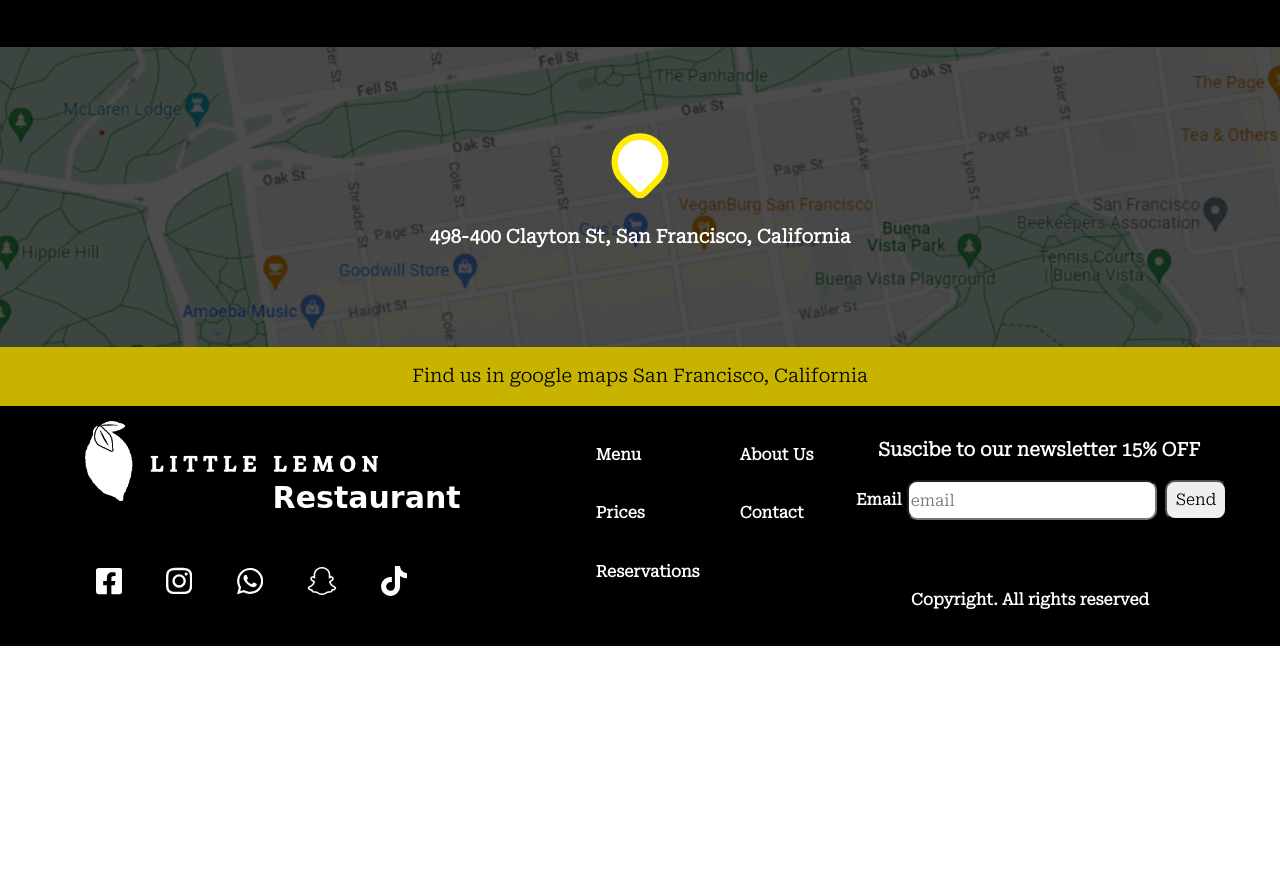
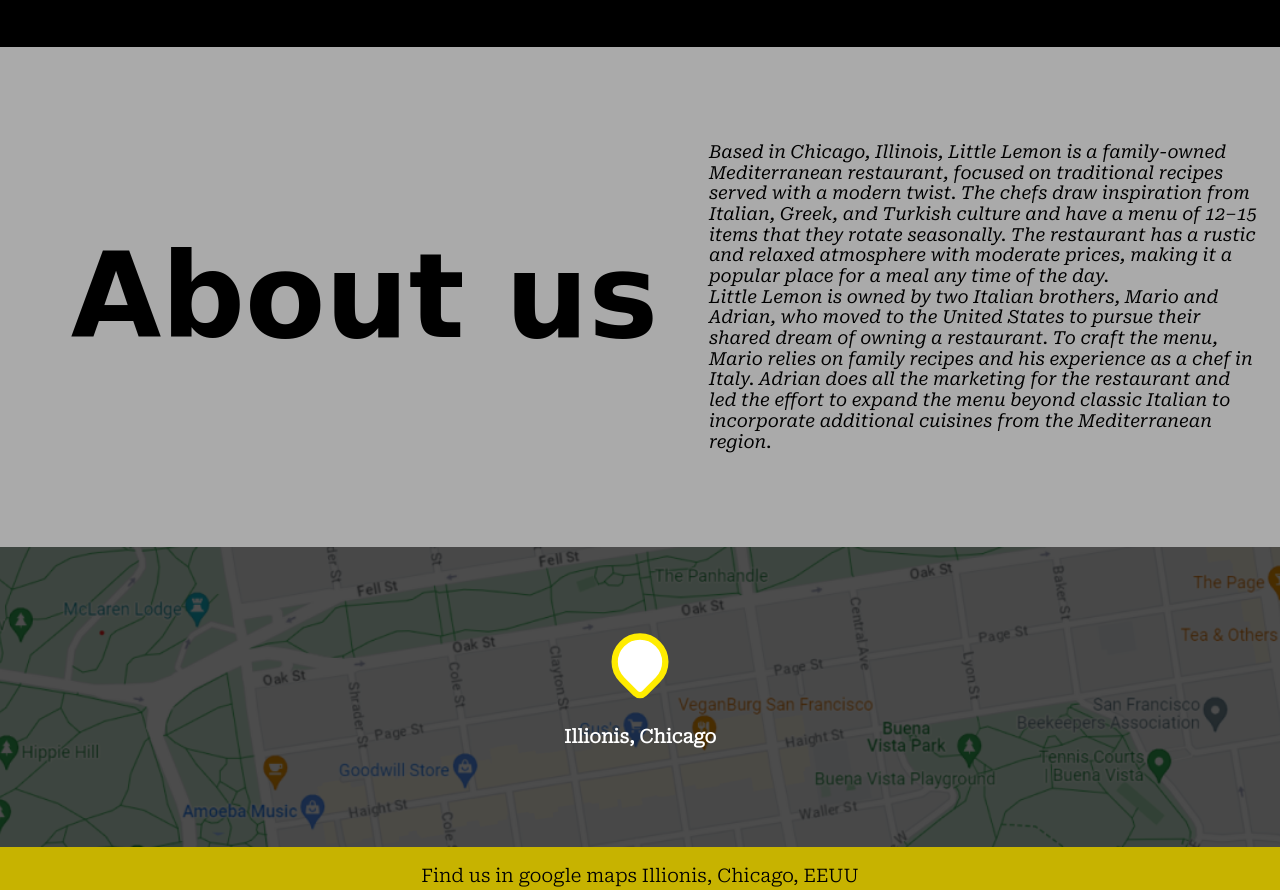
Before and after one commit to FabianMardones/Project-little-lemon-restaurant, a plain HTML site: page Little-lemon/root/index.html in a window 1280 px wide. Shown: the part 1373-2263 px from the top of the page. Before the commit the page ends 2019 px from the top, so only its background shows below. Drawn offline with Linux system fonts and the light colour scheme; a web font is replaced by a local one.

Commit message:
NEW UPDATE

```diff
--- a/Little-lemon/root/css/style.css
+++ b/Little-lemon/root/css/style.css
@@ -445,7 +445,45 @@ menu .card h2{
 }
 
 
+.about-us{
+    display: flex;
+    flex-direction: column;
+    align-items: center;
+    padding: 2rem;
+    height: 65rem;
+}
 
+.title-about-us{
+    font-family: 'Fasthand', cursive;
+    font-size: 5rem;
+    margin-top: 0rem;
+}
+
+.text-about-us{
+    text-align: center;
+
+}
+
+@media (min-width: 780px){
+    .about-us{
+        display: flex;
+        flex-direction: row;
+        justify-content: center;
+        background-color: var(--greyhero);
+        height: 50rem;
+    }
+    .title-about-us{
+        text-align: center;
+        font-size: 10rem;
+        width: 100rem;
+    }
+    .text-about-us{
+        text-align: start;
+        font-size: 1.8rem;
+        width: 80rem;
+        font-style: italic;
+    }
+}
 
 
 /*Additionally, I included a Google Maps embed of the city of San Francisco. I'm not familiar with the exact location, but I tried to display it in a way that makes it easy for customers to find with just one click. I placed the embed code in CSS rather than in the HTML document to achieve the desired shadow effect.*/
--- a/Little-lemon/root/index.html
+++ b/Little-lemon/root/index.html
@@ -107,6 +107,18 @@
         </menu>
 
 
+        <section class="about-us">
+            <div class="title-about-us">
+                <h3>About us</h3>
+            </div>
+            <div class="text-about-us">
+                <p>Based in Chicago, Illinois, Little Lemon is a family-owned Mediterranean restaurant, focused on traditional recipes served with a modern twist. The chefs draw inspiration from Italian, Greek, and Turkish culture and have a menu of 12–15 items that they rotate seasonally. The restaurant has a rustic and relaxed atmosphere with moderate prices, making it a popular place for a meal any time of the day. <br>
+
+                Little Lemon is owned by two Italian brothers, Mario and Adrian, who moved to the United States to pursue their shared dream of owning a restaurant. To craft the menu, Mario relies on family recipes and his experience as a chef in Italy. Adrian does all the marketing for the restaurant and led the effort to expand the menu beyond classic Italian to incorporate additional cuisines from the Mediterranean region.</p>
+            </div>
+        </section>
+
+
 
         <section>
             <div class="map">
@@ -116,14 +128,14 @@
                     <path d="M9 11a3 3 0 1 0 6 0a3 3 0 0 0 -6 0" />
                     <path d="M17.657 16.657l-4.243 4.243a2 2 0 0 1 -2.827 0l-4.244 -4.243a8 8 0 1 1 11.314 0z" />
                     </svg></a>
-                    <h3>498-400 Clayton St, San Francisco, California</h3>
+                    <h3>Illionis, Chicago</h3>
                 </div>
             </div>
 
 
 
             <div class="transition t-2">
-                <h3>Find us in google maps <strong>San Francisco, California</strong></h3>
+                <h3>Find us in google maps <strong>Illionis, Chicago, EEUU</strong></h3>
             </div>
         </section>
     </main>
```
